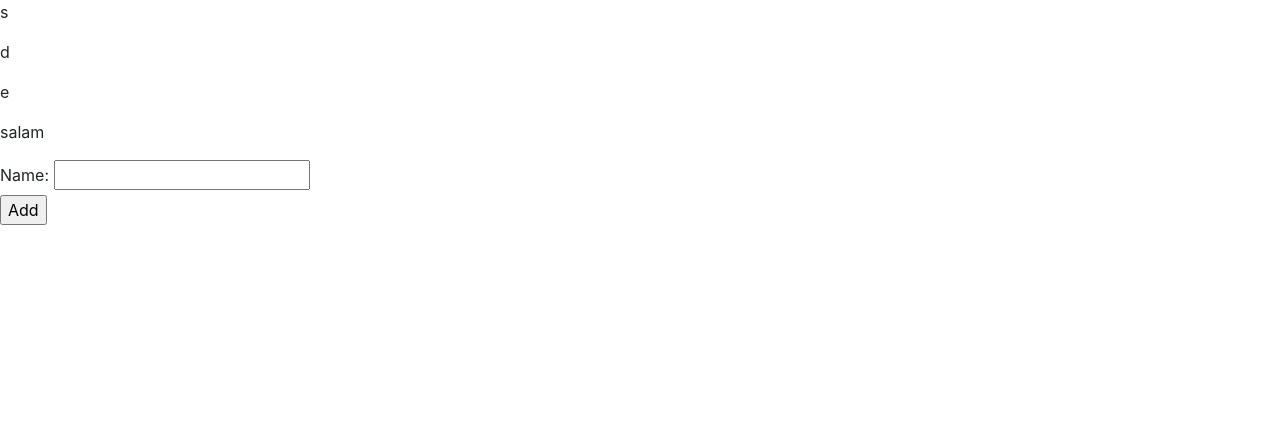
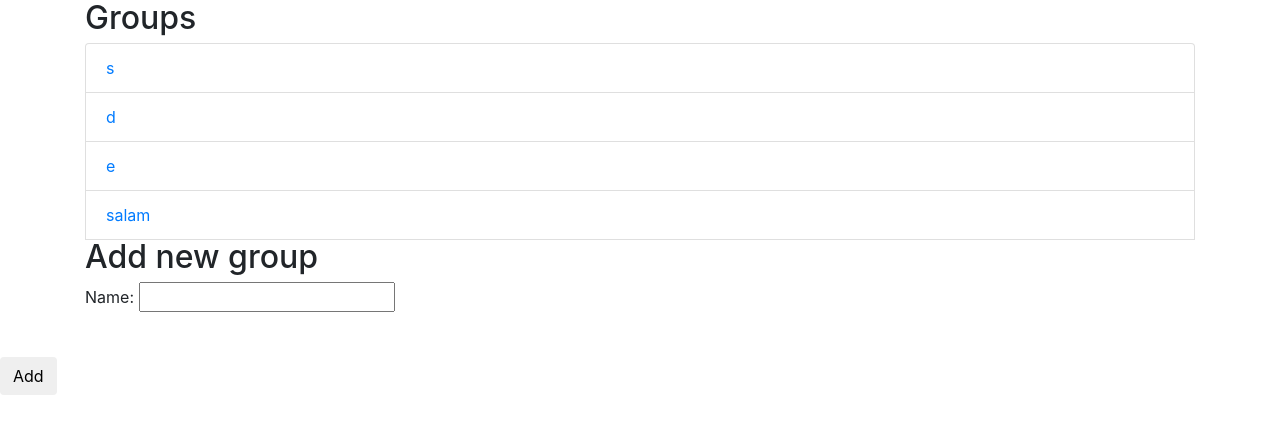
Before and after one commit to pzey2011/task_manager, a Django app: page /tasks/ in a window 1280 px wide. Shown: the top 434 px of the page. Run offline with Django 3.2, Linux system fonts and the light colour scheme; data comes from the database, SQL or seed files in the repository; both versions use the stored data as it was after the commit; some libraries are stand-ins or nearby versions.

Commit message:
new task adding added

```diff
--- a/tasks/models.py
+++ b/tasks/models.py
@@ -11,8 +11,8 @@ class Task(models.Model):
         ('pending', 'pending'),
 	)
 	title = models.CharField(max_length=200)
-	status = models.CharField(max_length=1, choices=STATUS)
+	status = models.CharField(max_length=1, choices=STATUS, default='pending')
 	group = models.ForeignKey(Group, on_delete=models.CASCADE)
-	creation_date = models.DateTimeField('date created')
+	creation_date = models.DateTimeField('date created', auto_now_add=True)
 	def __str__ (self):
-		return self.name
+		return self.title
--- a/tasks/templates/layout.html
+++ b/tasks/templates/layout.html
@@ -6,7 +6,7 @@
     <meta name="viewport" content="width=device-width, initial-scale=1, shrink-to-fit=no">
 
     <!-- Bootstrap CSS -->
-    <link rel="stylesheet" href="https://maxcdn.bootstrapcdn.com/bootstrap/4.0.0-beta/css/bootstrap.min.css" integrity="sha384-/Y6pD6FV/Vv2HJnA6t+vslU6fwYXjCFtcEpHbNJ0lyAFsXTsjBbfaDjzALeQsN6M" crossorigin="anonymous">
+    <link rel="stylesheet" href="https://maxcdn.bootstrapcdn.com/bootstrap/4.0.0-beta/css/bootstrap.min.css" >
   </head>
   <body>
     {% block content %}{% endblock %}
@@ -14,6 +14,7 @@
     <!-- Optional JavaScript -->
     <!-- jQuery first, then Popper.js, then Bootstrap JS -->
     <script src="https://code.jquery.com/jquery-3.2.1.slim.min.js" ></script>
+    <script src="https://ajax.googleapis.com/ajax/libs/jquery/3.2.1/jquery.min.js"></script>
     <script src="https://cdnjs.cloudflare.com/ajax/libs/popper.js/1.11.0/umd/popper.min.js"></script>
     <script src="https://maxcdn.bootstrapcdn.com/bootstrap/4.0.0-beta/js/bootstrap.min.js"></script>
   </body>
--- a/tasks/templates/tasks/index.html
+++ b/tasks/templates/tasks/index.html
@@ -1,24 +1,66 @@
 {% extends 'layout.html' %}
 <head>
-	<script>
-	$(document).ready(function(){
-    	$("#hidden").click(function(){
-        	$("p").show();
-    	});
-	});
-	</script>
+<style>
+	ul#form.list-group li{
+    	display:inline;
+	}
+
+</style>
 </head>
 {% block content %}
+<div class="container">
+  <h2>Groups</h2>
+	<ul class="list-group">
 		{% for group in groups %}
-    <p>{{ group }}</p>
+
+		    <li class="list-group-item">
+		    	<a data-toggle="collapse" data-target="#demo_{{ group }}" href="#collapse">{{ group }}</a>
+		    </li>
+		    <div id="demo_{{ group }}" class="collapse">
+			    <li class="list-group-item">
+			    	{% for task in group.task_set.all %}
+
+					    		<ul class="list-group" id="form">
+					    				<h2>{{task.id}}</h2>
+										<li class="list-group-item">{{task}}</li>
+										<li class="list-group-item">{{task.status}}</li>
+										<li class="list-group-item">{{task.creation_date}}</li>
+										</br>
+
+								</ul>
+
 					{% endfor %}
-<div id=hidden>
-	<form action="/tasks/newGroup" method="post">
+			    </li>
+			    <li class="list-group-item" id="show">
+					<form action="/tasks/{{ group.id }}/newTask" method="post">
 						{% csrf_token %}
 						<label for="name">Name:</label>
 	    				<input type="text" name="name" />
+
 		  				</br>
-		<input type="submit" value="Add" />
+						<button type="submit" id="add" class="btn btn-primary">Add</button>
 					</form>
+				</li>
 			</div>
+
+		{% endfor %}
+
+	</ul>
+		<h2>Add new group</h2>
+		<form action="/tasks/newGroup" method="post">
+			{% csrf_token %}
+			<div class="form-group">
+				<label for="name">Name:</label>
+	    		<input type="text" name="name" />
+	    		</div>
+			</div>
+		  		</br>
+
+			<button type="submit" class="btn btn-default">Add</button>
+		</form>
+
+</div>
+
+
+
 {% endblock %}
--- a/tasks/urls.py
+++ b/tasks/urls.py
@@ -5,4 +5,5 @@ from . import views
 urlpatterns = [
     url(r'^$', views.index, name='index'),
     url(r'^newGroup', views.newGroup, name='newGroup'),
+    url(r'^(?P<group_id>[0-9]+)/newTask', views.newTask, name='newTask'),
 ]
--- a/tasks/views.py
+++ b/tasks/views.py
@@ -1,4 +1,4 @@
-from django.shortcuts import render
+from django.shortcuts import get_object_or_404, render
 
 from django.http import HttpResponse, Http404, HttpResponseRedirect
 
@@ -11,3 +11,7 @@ def index(request):
 def newGroup(request):
 	Group.objects.create(title=request.POST["name"])
 	return HttpResponseRedirect('/tasks')
+
+def newTask(request, group_id):
+	Task.objects.create(title=request.POST["name"],group=get_object_or_404(Group,pk=group_id))
+	return HttpResponseRedirect('/tasks')
```
Also changed, not shown: db.sqlite3, tasks/migrations/0002_auto_20170827_0019.py (added). Lines whose indentation alone changed are shown as unchanged.
